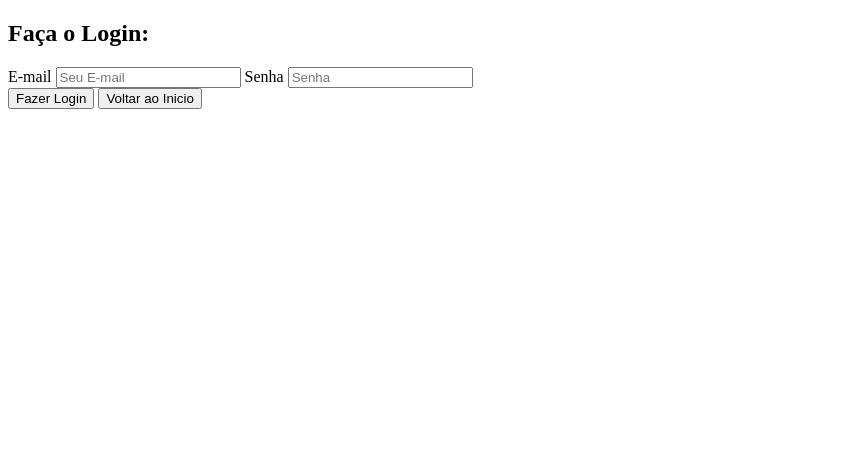
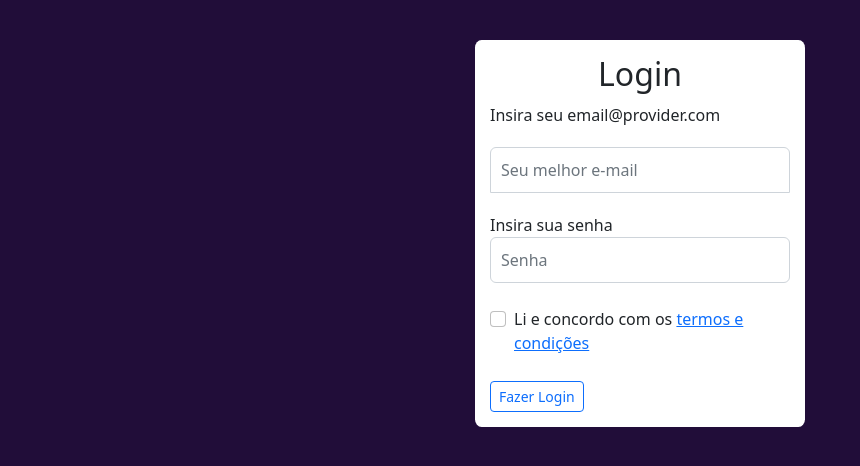
Before and after one commit to dieguesmosken/mosken.fatec, a plain HTML site: page DW1/aula3/index.html in a window 1280 px wide. Shown: the whole page, without its empty margins (0-860 px from the left). Drawn offline with nearby package versions, Linux system fonts and the light colour scheme.

Commit message:
form add

```diff
--- /dev/null
+++ b/DW1/aula3/css/style.css
@@ -0,0 +1,48 @@
+body {
+    padding-top: 40px;
+    padding-bottom: 40px;
+    background-color: #210d39;
+  }
+
+  .form-signin {
+    max-width: 330px;
+    padding: 15px;
+    margin: 0 auto;
+    background-color: rgb(255, 255, 255);
+    border-radius: 2%;
+  }
+  .form-signin .form-signin-heading,
+  .form-signin .checkbox{
+    margin-bottom: 10px;
+    text-align:center;
+  }
+  .form-signin .checkbox{
+    font-weight: normal;
+  }
+  .form-signin .form-control {
+    position: relative;
+    height: auto;
+    -webkit-box-sizing: border-box;
+       -moz-box-sizing: border-box;
+            box-sizing: border-box;
+    padding: 10px;
+    font-size: 16px;
+  }
+  .form-signin .form-control:focus {
+    z-index: 2;
+  }
+  .form-signin input[type="email"] {
+    margin-bottom: -1px;
+    border-bottom-right-radius: 0;
+    border-bottom-left-radius: 0;
+    margin-top: 20px;
+    margin-bottom: 20px;
+  }
+
+  .form-signin input[type="text"] {
+    margin-bottom: 10px;
+    border-top-left-radius: 0;
+    border-top-right-radius: 0;
+    margin-top: 20px;
+    margin-bottom: 20px;
+  }
--- a/DW1/aula3/index.html
+++ b/DW1/aula3/index.html
@@ -3,20 +3,32 @@
 <head>
     <meta charset="UTF-8">
     <meta name="viewport" content="width=device-width, initial-scale=1.0">
+    <link rel="stylesheet" href="https://cdn.jsdelivr.net/npm/bootstrap@5.2.3/dist/css/bootstrap.min.css" integrity="sha384-rbsA2VBKQhggwzxH7pPCaAqO46MgnOM80zW1RWuH61DGLwZJEdK2Kadq2F9CUG65" crossorigin="anonymous">
+    <link rel="stylesheet" href="css/style.css">
     <title>form</title>
 </head>
 <body>
 
-    <div class="formulario">
-        <form class="form-signin" method="POST" action="valida.php">
-            <h2 class="form-signin-heading">Faça o Login: </h2>
-            <label for="email" class="email">E-mail</label>
-            <input type="email" name="email" id="email" class="form-input" placeholder="Seu E-mail" >
-            <label for="senha" class="sr-only">Senha</label>
-            <input type="password" name="senha" id="senha" class="form-senha" placeholder="Senha" >
+    <div class="container">
+        <form class="form-signin" method="POST" action="">
+            <h2 class="form-signin-heading">Login </h2>
+            <label for="email" class="sr-only">Insira seu email@provider.com</label>
+            <input type="email" name="email" id="email" class="form-control" placeholder="Seu melhor e-mail" >
+            <label for="senha" class="sr-only">Insira sua senha</label>
+            <input type="password" name="senha" id="senha" class="form-control" placeholder="Senha" >
             <br>
-            <input id="btnLogin" name="btnLogin" class="btn btn-lg btn-primary btn-block" type="submit" value="Fazer Login">
-            <input id="btnVoltar" name="btnVoltar" class="btn btn-lg btn-success btn-block" type="submit" value="Voltar ao Inicio">
+            <div class="form-check">
+                <input class="form-check-input" type="checkbox" value="" id="flexCheckCheckedDisabled">
+                <label class="form-check-label" for="flexCheckCheckedDisabled">
+                    Li e concordo com os <a href="termos.html">termos e condições</a>
+                </label>
+              </div>
+            <br>
+            <input id="btnLogin" name="btnLogin" class="btn btn-sm btn-outline-primary btn-block" type="submit" value="Fazer Login">
+
+
+
+
           </form>
     </div>
 
```
Also changed, not shown: DW1/aula3/termos.html (added, +37 -0 lines).
